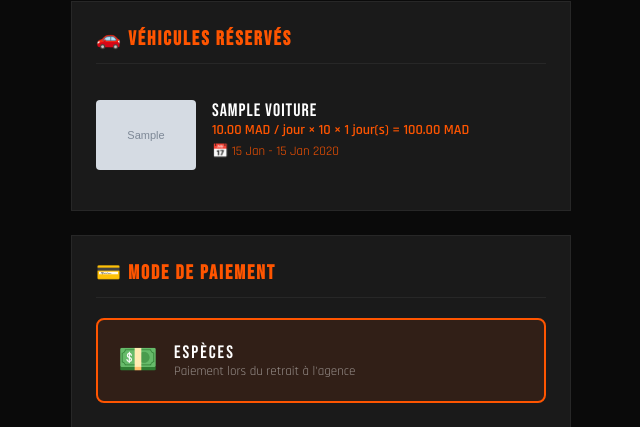
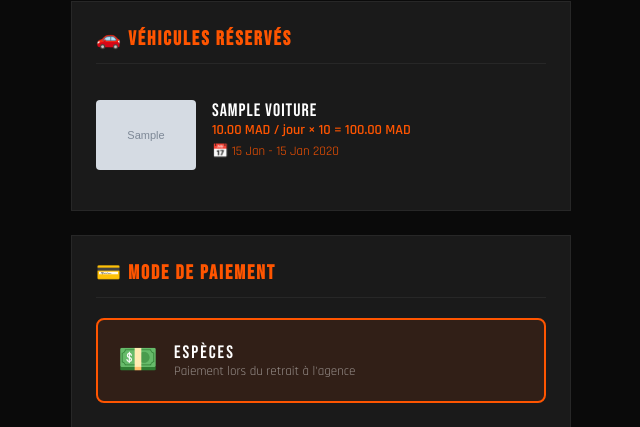
Before and after one commit to MounibStudio/MKO_Performance, a Django app: page /panier/checkout/ in a window 1280 px wide. Shown: the part 728-1155 px from the top of the page, without its empty margins (109-749 px from the left). Run offline with Django 4.2, Linux system fonts and the light colour scheme; a user stored in the database is signed in; tables that the repository leaves empty hold one stand-in row (values such as "Sample post"); grey boxes marked "Sample" are stand-in pictures.

Commit message:
Clean display - hide 1 when quantity/days is 1

```diff
--- a/cart/templates/cart/checkout.html
+++ b/cart/templates/cart/checkout.html
@@ -380,11 +380,7 @@
                         <div class="vehicle-info">
                             <div class="vehicle-name">{{ article.voiture.nom }}</div>
                             <div class="vehicle-price">
-                                {{ article.voiture.prix }} MAD / jour × {{ article.quantite }}
-                                {% if article.date_debut and article.date_fin %}
-                                × {{ article.jours }} jour(s)
-                                {% endif %}
-                                = {{ article.total }} MAD
+                                {{ article.voiture.prix }} MAD / jour{% if article.quantite > 1 %} × {{ article.quantite }}{% endif %}{% if article.jours > 1 %} × {{ article.jours }} jour(s){% endif %} = {{ article.total }} MAD
                             </div>
                             {% if article.date_debut and article.date_fin %}
                             <div style="color: var(--orange); font-size: 13px; margin-top: 4px;">
--- a/cart/templates/cart/panier.html
+++ b/cart/templates/cart/panier.html
@@ -450,7 +450,7 @@
                             <span>{{ article.voiture.marque }}</span>
                             <span>{{ article.voiture.modele }}</span>
                         </div>
-                        <div class="item-price">{{ article.voiture.prix }} MAD / jour × {{ article.quantite }} × {{ article.jours|default:1 }} jour(s) = {{ article.total }} MAD</div>
+                        <div class="item-price">{{ article.voiture.prix }} MAD / jour{% if article.quantite > 1 %} × {{ article.quantite }}{% endif %}{% if article.jours > 1 %} × {{ article.jours }} jour(s){% endif %} = {{ article.total }} MAD</div>
                     </div>
                     <form method="POST" action="{% url 'cart:supprimer_article' article.id %}">
                         {% csrf_token %}
```
